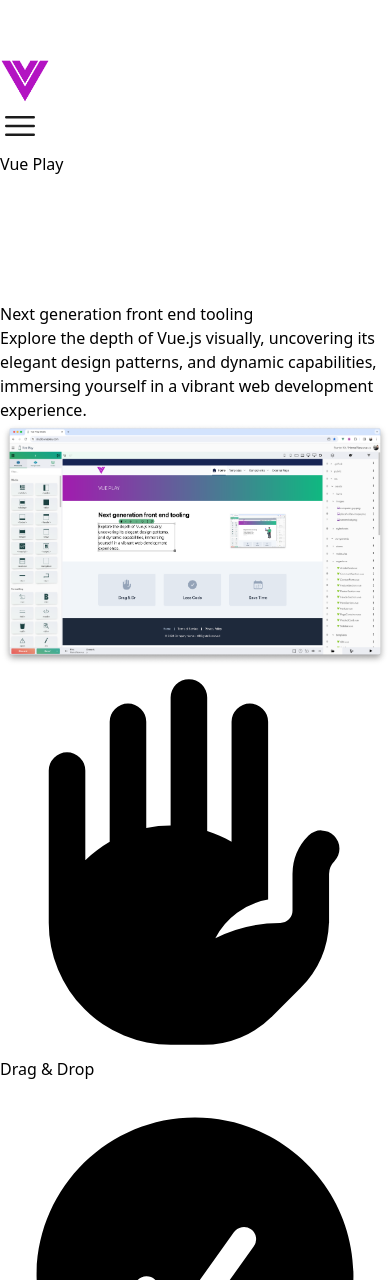
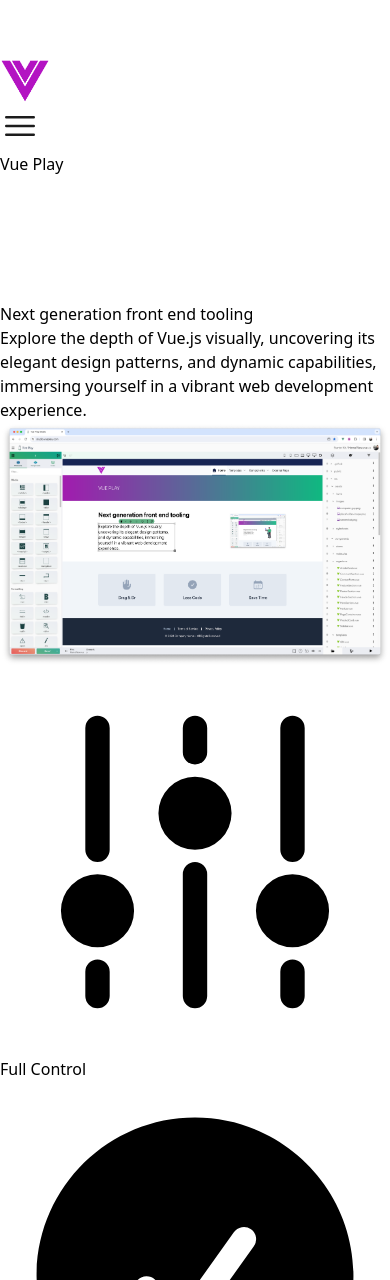
Before and after one commit to vueplayground/starterkit, a Vue app: page / in a window 390 px wide. Shown: the top 1280 px of the page. Built offline with nearby package versions, Linux system fonts and the light colour scheme.

Commit message:
Stored by Vue Play

```diff
--- a/src/components/templates/Home.vue
+++ b/src/components/templates/Home.vue
@@ -5,7 +5,7 @@
 				<PageContainer class="h-full">
 					<div class="flex-row w-1/2 h-full flex"><input
 							style="height:25px;margin-top:7px;margin-left:15px"
-							class="rounded min-w-fit w-4 bg-sky-50"
+							class="w-32 rounded md:min-w-fit bg-sky-50"
 						/><button class="hover:bg-indigo-900 ml-2 px-2 h-full"><svg
 								xmlns="http://www.w3.org/2000/svg"
 								viewBox="0 0 24 24"
@@ -17,8 +17,7 @@
 									d="M10.5 3.75a6.75 6.75 0 100 13.5 6.75 6.75 0 000-13.5zM2.25 10.5a8.25 8.25 0 1114.59 5.28l4.69 4.69a.75.75 0 11-1.06 1.06l-4.69-4.69A8.25 8.25 0 012.25 10.5z"
 									clip-rule="evenodd"
 								/>
-							</svg> </button>
-					</div>
+							</svg> </button> </div>
 					<div class="flex-row-reverse w-1/2 h-full flex">
 						<button class="hover:bg-indigo-900 px-2 h-full"><svg
 								xmlns="http://www.w3.org/2000/svg"
@@ -42,8 +41,7 @@
 									d="M15.75 1.5a6.75 6.75 0 00-6.651 7.906c.067.39-.032.717-.221.906l-6.5 6.499a3 3 0 00-.878 2.121v2.818c0 .414.336.75.75.75H6a.75.75 0 00.75-.75v-1.5h1.5A.75.75 0 009 19.5V18h1.5a.75.75 0 00.53-.22l2.658-2.658c.19-.189.517-.288.906-.22A6.75 6.75 0 1015.75 1.5zm0 3a.75.75 0 000 1.5A2.25 2.25 0 0118 8.25a.75.75 0 001.5 0 3.75 3.75 0 00-3.75-3.75z"
 									clip-rule="evenodd"
 								/>
-							</svg>
-						</button>
+							</svg> </button>
 					</div>
 				</PageContainer>
 			</div>
--- a/src/views/HomeView.vue
+++ b/src/views/HomeView.vue
@@ -28,9 +28,9 @@
 							fill="currentColor"
 							class="text-slate-400 w-16 h-16"
 						>
-							<path d="M10.5 1.875a1.125 1.125 0 012.25 0v8.219c.517.162 1.02.382 1.5.659V3.375a1.125 1.125 0 012.25 0v10.937a4.505 4.505 0 00-3.25 2.373 8.963 8.963 0 014-.935A.75.75 0 0018 15v-2.266a3.368 3.368 0 01.988-2.37 1.125 1.125 0 011.591 1.59 1.118 1.118 0 00-.329.79v3.006h-.005a6 6 0 01-1.752 4.007l-1.736 1.736a6 6 0 01-4.242 1.757H10.5a7.5 7.5 0 01-7.5-7.5V6.375a1.125 1.125 0 012.25 0v5.519c.46-.452.965-.832 1.5-1.141V3.375a1.125 1.125 0 012.25 0v6.526c.495-.1.997-.151 1.5-.151V1.875z" />
+							<path d="M6 12a.75.75 0 01-.75-.75v-7.5a.75.75 0 111.5 0v7.5A.75.75 0 016 12zM18 12a.75.75 0 01-.75-.75v-7.5a.75.75 0 011.5 0v7.5A.75.75 0 0118 12zM6.75 20.25v-1.5a.75.75 0 00-1.5 0v1.5a.75.75 0 001.5 0zM18.75 18.75v1.5a.75.75 0 01-1.5 0v-1.5a.75.75 0 011.5 0zM12.75 5.25v-1.5a.75.75 0 00-1.5 0v1.5a.75.75 0 001.5 0zM12 21a.75.75 0 01-.75-.75v-7.5a.75.75 0 011.5 0v7.5A.75.75 0 0112 21zM3.75 15a2.25 2.25 0 104.5 0 2.25 2.25 0 00-4.5 0zM12 11.25a2.25 2.25 0 110-4.5 2.25 2.25 0 010 4.5zM15.75 15a2.25 2.25 0 104.5 0 2.25 2.25 0 00-4.5 0z" />
 						</svg><span class="text-2xl pt-7 text-slate-800">
-							Drag & Drop
+							Full Control
 						</span>
 					</div>
 					<div class="duration-300 transition-colors hover:bg-slate-100 cursor-pointer items-center flex-col py-8 rounded-lg flex bg-slate-200">
```
